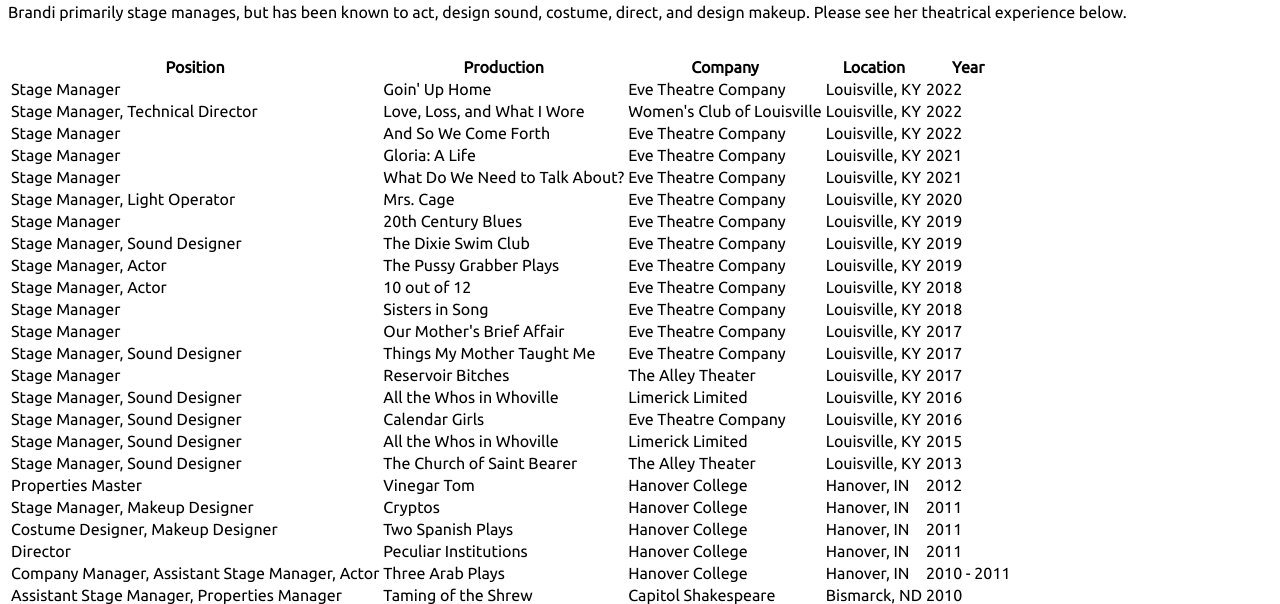
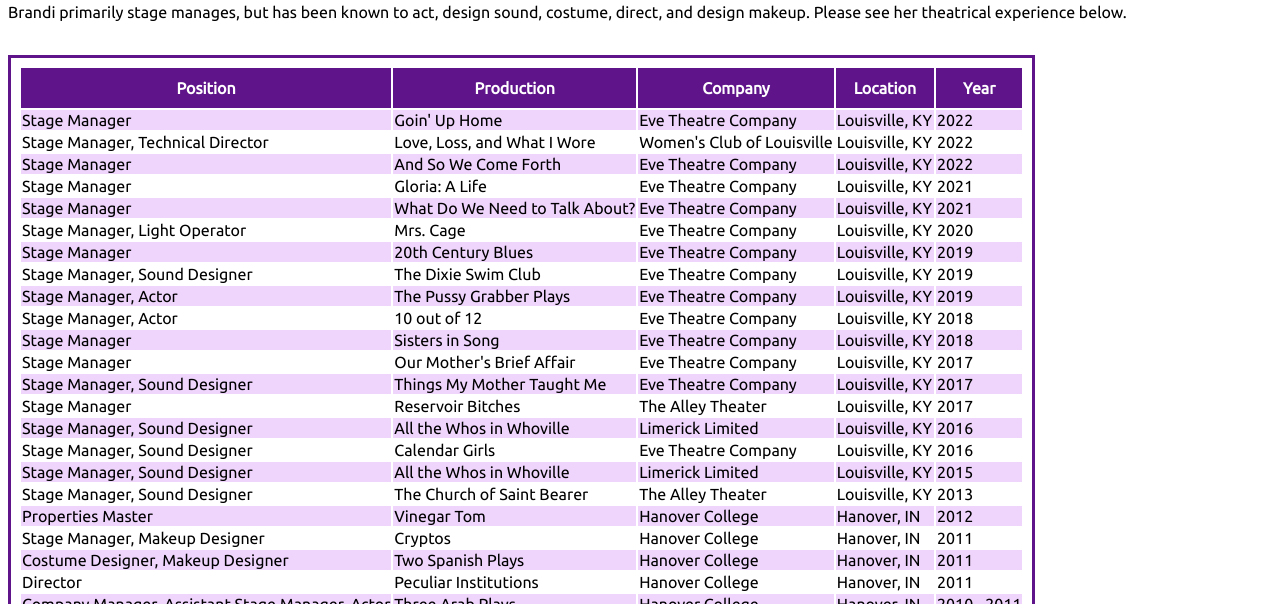
Before and after one commit to CosmicIdes/ResumeWebsite, a plain HTML site: page Pages/theatre.html in a window 1280 px wide. Shown: the part 196-800 px from the top of the page. Drawn offline with Linux system fonts and the light colour scheme.

Commit message:
Formatted table on theatre page.

```diff
--- a/CSS/small.css
+++ b/CSS/small.css
@@ -113,3 +113,25 @@ h2 {
     border:rgb(95, 20, 138) solid 1px;
     border-radius: 5px;
 }
+/* end home page*/
+
+/* theatre page */
+table, th {
+    border:rgb(95, 20, 138) solid 3px;
+    padding: 8px;
+}
+
+th {
+    background-color:rgb(95, 20, 138);
+    color: #ffffff;
+}
+
+tr {
+    border:rgb(95, 20, 138) solid 2px;
+    padding: 8px;
+    margin: 8px;
+}
+
+ tr:nth-child(even) {
+    background-color: #efd4fc;
+}
```
